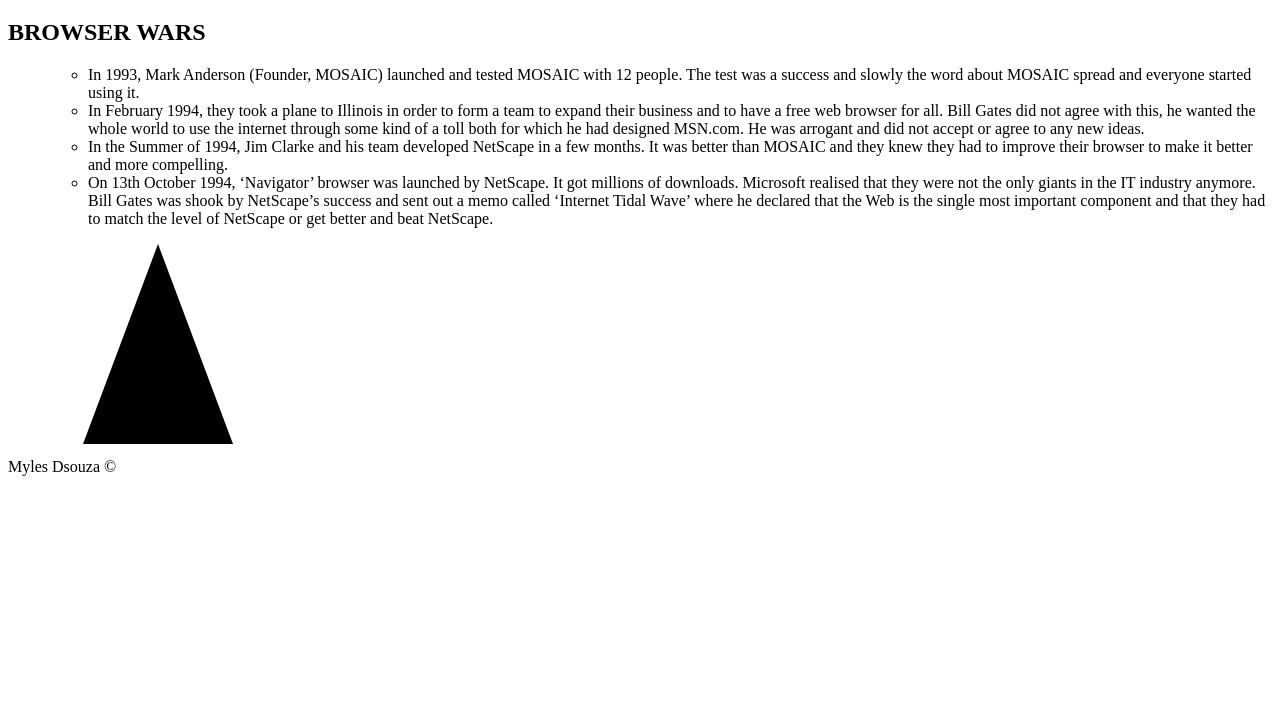
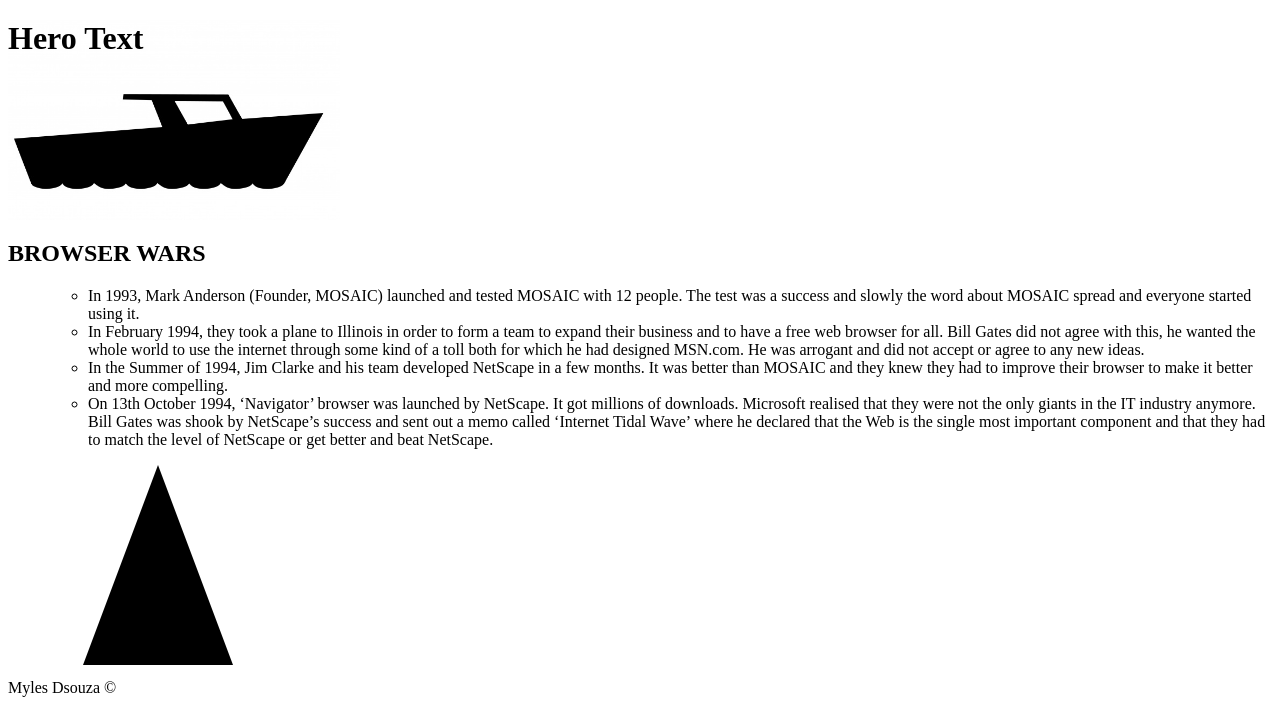
Before and after one commit to mylesmik/layoutsproj, a plain HTML site: page public_html/z.html in a window 1280 px wide. Shown: the part 111-816 px from the top of the page. Drawn offline with Linux system fonts and the light colour scheme.

Commit message:
adding hero image and styling the content

```diff
--- a/public_html/z.html
+++ b/public_html/z.html
@@ -29,6 +29,13 @@
         #primaryLinks li {
             display: inline;
         }
+        #hero {
+            width: 60%;
+            height: 200px;
+            background-image: url("images/herologo.jpg");
+            background-repeat: no-repeat;
+            background-size: contain;
+        }
 
     </style>
 </head>
@@ -41,8 +48,10 @@
     <li><a href="f.html">F-Layout</a></li>
     <li><a href="z.html">Z-Layout</a></li>
 </menu>
-
-<article>
+<div id="hero">
+    <h1>Hero Text</h1>
+</div>
+    <article>
     <h1>BROWSER WARS</h1>
     <ul>
         <ul>
```
Also changed, not shown: public_html/images/herologo.jpg (added).
